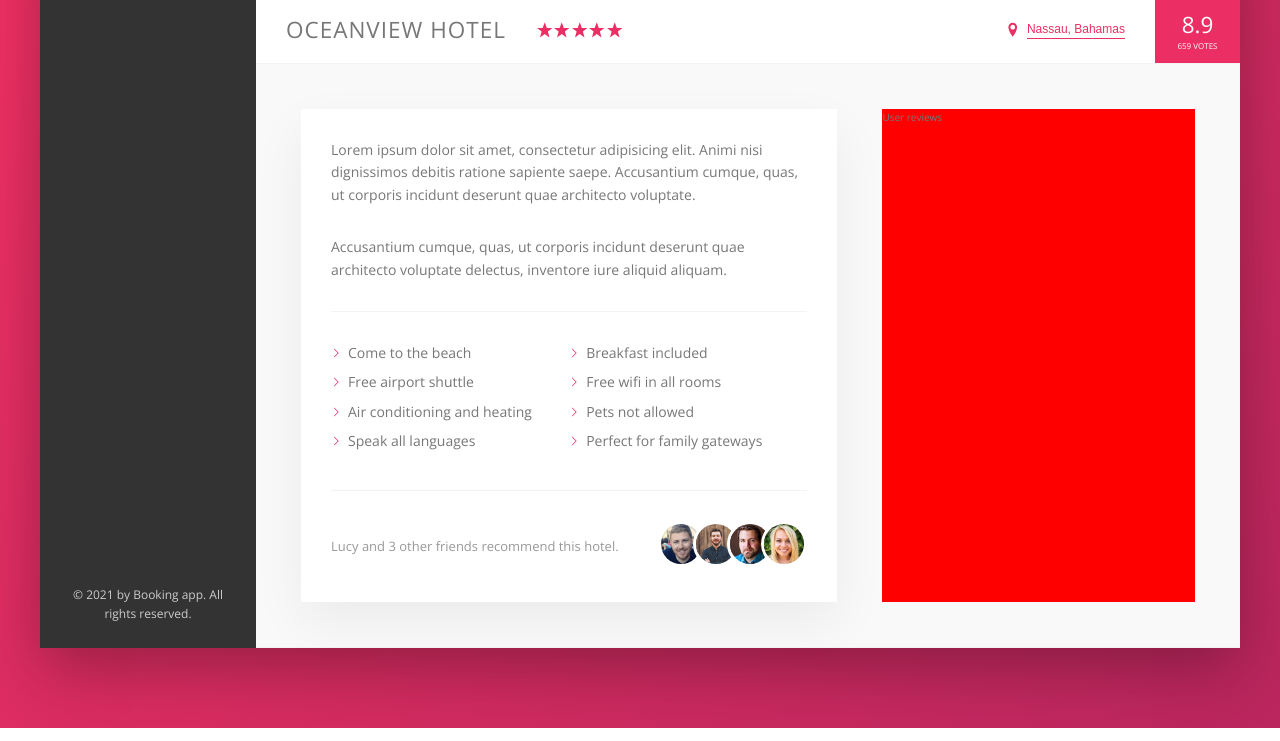
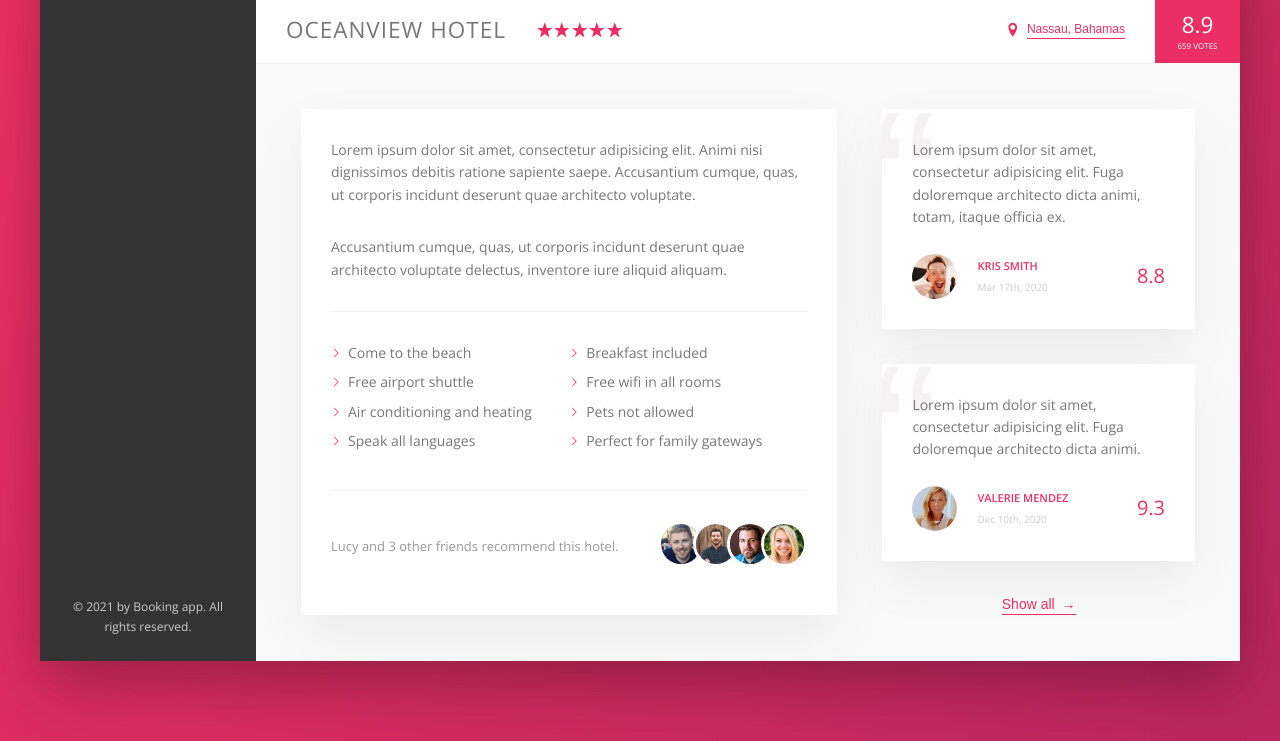
Before and after one commit to Branley22/booking_app, a website: page index.html in a window 1280 px wide. Shown: the part 538-1279 px from the top of the page. Drawn offline with nearby package versions, Linux system fonts and the light colour scheme.

Commit message:
review styling

```diff
--- a/index.html
+++ b/index.html
@@ -158,7 +158,33 @@
                             </div>
                         </div>
                         <div class="user-reviews">
-                            User reviews
+                            <figure class="review">
+                                <blockquote class="review__text">
+                                    Lorem ipsum dolor sit amet, consectetur adipisicing elit. Fuga doloremque architecto dicta animi, totam, itaque officia ex.
+                                </blockquote>
+                                <figcaption class="review__user">
+                                    <img src="img/user-1.jpg" alt="User 1" class="review__photo">
+                                    <div class="review__user-box">
+                                        <p class="review__user-name">Kris Smith</p>
+                                        <p class="review__user-data">Mar 17th, 2020</p>
+                                    </div>
+                                    <div class="review__rating">8.8</div>
+                                </figcaption>
+                            </figure>
+                            <figure class="review">
+                                <blockquote class="review__text">
+                                    Lorem ipsum dolor sit amet, consectetur adipisicing elit. Fuga doloremque architecto dicta animi.
+                                </blockquote>
+                                <figcaption class="review__user">
+                                    <img src="img/user-2.jpg" alt="User 2" class="review__photo">
+                                    <div class="review__user-box">
+                                        <p class="review__user-name">Valerie Mendez</p>
+                                        <p class="review__user-data">Dec 10th, 2020</p>
+                                    </div>
+                                    <div class="review__rating">9.3</div>
+                                </figcaption>
+                            </figure>
+                            <button class="btn-inline">Show all <span>&rarr;</span></button>
                         </div>
                     </div>
                 </main>
--- a/sass/_components.scss
+++ b/sass/_components.scss
@@ -253,8 +253,17 @@
   cursor: pointer;
   transition: all .2s;
 
+  & span {
+    margin-left: 3px;
+    transition: margin-left .2s;
+  }
+
   &:hover {
     color: var(--color-grey-dark-1);
+
+    span {
+      margin-left: 8px;
+    }
   }
 
   &:focus {
@@ -326,11 +335,6 @@
     margin-right: auto;
   }
 
-  &__friends {
-
-  }
-
-
   &__photo {
     box-sizing: content-box;
     height: 4rem;
@@ -343,3 +347,66 @@
     }
   }
 }
+
+.review {
+  background-color: #fff;
+  box-shadow: var(--shadow-light);
+  padding: 3rem;
+  margin-bottom: 3.5rem;
+  background-image: url(../img/);
+  position: relative;
+  overflow: hidden;
+
+  &__text {
+    margin-bottom: 2.5rem;
+    z-index: 10;
+    position: relative;
+  }
+
+  &__user {
+    display: flex;
+    align-items: center;
+  }
+
+  &__photo {
+    height: 4.5rem;
+    width: 4.5rem;
+    border-radius: 50%;
+    margin-right: 2rem;
+  }
+
+  &__user-box {
+    margin-right: auto;
+  }
+
+  &__user-name {
+    font-size: 1.1rem;
+    font-weight: 600;
+    text-transform: uppercase;
+    margin-bottom: .4rem;
+    color: var(--color-primary);
+  }
+
+  &__user-data {
+    font-size: 1rem;
+    color: var(--color-grey-light-4);
+  }
+
+  &__rating {
+    font-size: 2rem;
+    font-weight: 300;
+    color: var(--color-primary);
+  }
+
+  &::before {
+    content: "\201C";
+    position: absolute;
+    top: -2.75rem;
+    left: -1rem;
+    line-height: 1;
+    font-size: 20rem;
+    color: var(--color-grey-light-2);
+    font-family: sans-serif;
+    z-index: 1;
+  }
+}
--- a/sass/_layout.scss
+++ b/sass/_layout.scss
@@ -35,6 +35,7 @@
 }
 
 .detail {
+  font-size: 1.4rem;
   display: flex;
   padding: 4.5rem;
   background-color: var(--color-grey-light-1);
@@ -42,7 +43,6 @@
 }
 
 .description {
-  font-size: 1.4rem;
   background-color: #fff;
   box-shadow: var(--shadow-light);
   padding: 3rem;
@@ -51,6 +51,8 @@
 }
 
 .user-reviews {
-  background-color: red;
   flex: 1;
+  display: flex;
+  flex-direction: column;
+  align-items: center;
 }
```
Also changed, not shown: css/style.css.
